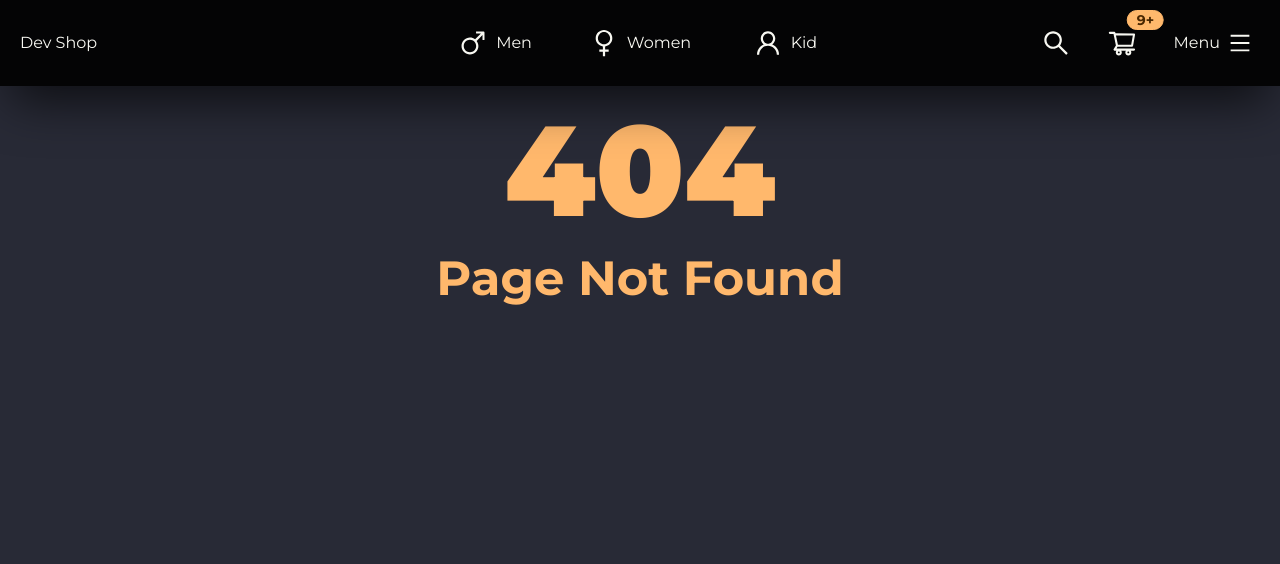
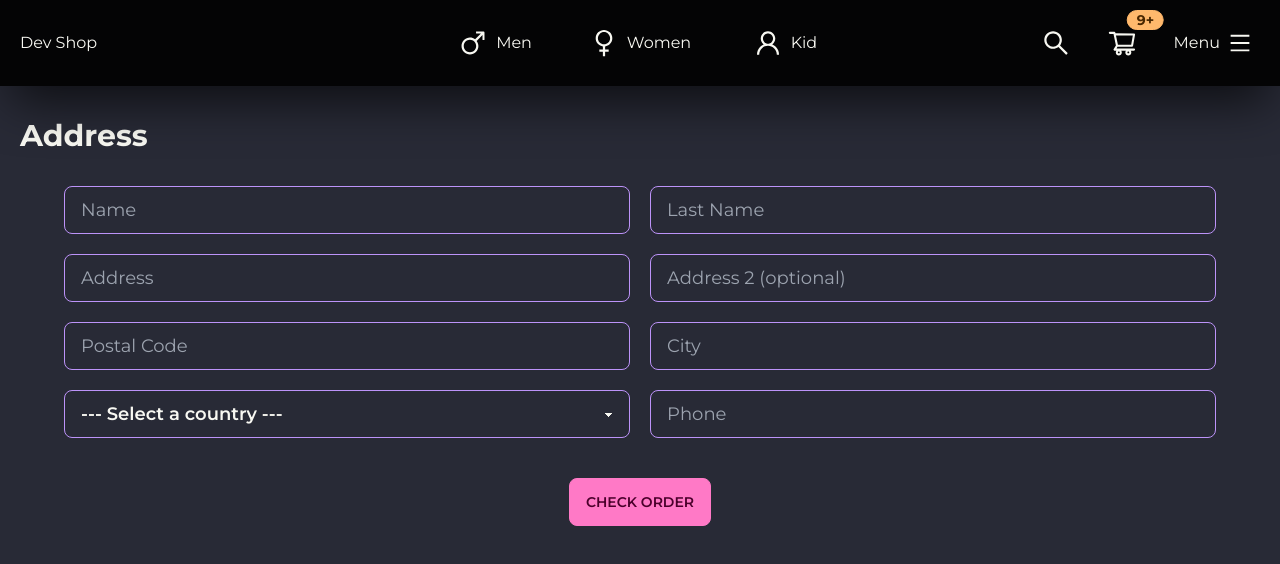
Before and after one commit to Franklin361/dev-shop, a Next.js app: page /checkout/address in a window 1280 px wide. Before the commit this address had no page. Shown: the top 564 px of the page. Built offline with nearby package versions, Linux system fonts and the light colour scheme.

Commit message:
[FEAT] create form to address page

```diff
--- a/components/ui/Icon.tsx
+++ b/components/ui/Icon.tsx
@@ -1,6 +1,6 @@
 import { NameIcon, PropsIcon } from "../../interfaces"
 
-import { AiOutlineCloseCircle, AiOutlineDelete, AiOutlineMan, AiOutlineMenu, AiOutlineMinusCircle, AiOutlinePlusCircle, AiOutlineSearch, AiOutlineShoppingCart, AiOutlineUser, AiOutlineWoman } from "react-icons/ai";
+import { AiOutlineCloseCircle, AiOutlineCreditCard, AiOutlineDelete, AiOutlineMan, AiOutlineMenu, AiOutlineMinusCircle, AiOutlinePlusCircle, AiOutlineSearch, AiOutlineShoppingCart, AiOutlineUser, AiOutlineWoman } from "react-icons/ai";
 
 export const Icon = ({ name, ...props }: PropsIcon): JSX.Element => {
 
@@ -15,6 +15,7 @@ export const Icon = ({ name, ...props }: PropsIcon): JSX.Element => {
         'less': <AiOutlineMinusCircle {...props} />,
         'close': <AiOutlineCloseCircle {...props} />,
         'delete': <AiOutlineDelete {...props} />,
+        'credit': <AiOutlineCreditCard {...props} />,
     }
 
 
--- a/interfaces/generic.ts
+++ b/interfaces/generic.ts
@@ -8,7 +8,7 @@ export interface ILayoutShop {
     imgUrl?: string
 }
 
-export type NameIcon = 'men' | 'women' | 'kid' | 'search' | 'cart' | 'menu' | 'plus' | 'less' | 'close' | 'delete'
+export type NameIcon = 'men' | 'women' | 'kid' | 'search' | 'cart' | 'menu' | 'plus' | 'less' | 'close' | 'delete' | 'credit'
 export interface PropsIcon extends IconBaseProps {
     name: NameIcon;
 }
--- a/pages/cart/address.tsx
+++ /dev/null
@@ -1,6 +0,0 @@
-const AddressPage = () => {
-    return (
-        <div>AddressPage</div>
-    )
-}
-export default AddressPage
--- a/pages/cart/index.tsx
+++ b/pages/cart/index.tsx
@@ -25,7 +25,7 @@ const CartPage = () => {
 
                     <button
                         className="btn btn-block btn-primary"
-                        onClick={() => router.push(`cart/address/`)}
+                        onClick={() => router.push(`checkout/address/`)}
                     >Checkout</button>
                 </section>
 
--- /dev/null
+++ b/pages/checkout/address.tsx
@@ -0,0 +1,42 @@
+import { ShopLayout } from "../../components"
+
+const AddressPage = () => {
+    return (
+        <ShopLayout
+            title="Dev-Shop | User Address"
+            pageDesc="Confirm user direction"
+        >
+            <section className="px-5 mb-5">
+                <h1 className="my-8 text-3xl font-bold">Address</h1>
+                <form className="md:grid md:grid-cols-2 flex flex-col gap-7 md:gap-5 max-w-6xl mx-auto">
+
+                    <div className="flex flex-col md:gap-5 gap-7">
+                        <input type="text" placeholder="Name" className="input input-bordered input-secondary w-full text-lg" />
+                        <input type="text" placeholder="Address" className="input input-bordered input-secondary w-full text-lg" />
+                        <input type="text" placeholder="Postal Code" className="input input-bordered input-secondary w-full text-lg" />
+                        <select className="select select-bordered select-secondary w-full text-lg">
+                            <option defaultChecked>--- Select a country --- </option>
+                            <option value="1">Mexico</option>
+                            <option value="2">New York</option>
+                            <option value="3">Japan</option>
+                            <option value="4">Greek</option>
+                        </select>
+                    </div>
+
+                    <div className="flex flex-col md:gap-5 gap-7">
+                        <input type="text" placeholder="Last Name" className="input input-bordered input-secondary w-full text-lg" />
+                        <input type="text" placeholder="Address 2 (optional)" className="input input-bordered input-secondary w-full text-lg" />
+                        <input type="text" placeholder="City" className="input input-bordered input-secondary w-full text-lg" />
+                        <input type="text" placeholder="Phone" className="input input-bordered input-secondary w-full text-lg" />
+                    </div>
+
+                    <div className="col-span-2 text-center mt-5">
+                        <button className="btn btn-primary md:w-auto w-full">Check order</button>
+                    </div>
+                </form>
+
+            </section>
+        </ShopLayout>
+    )
+}
+export default AddressPage
```
